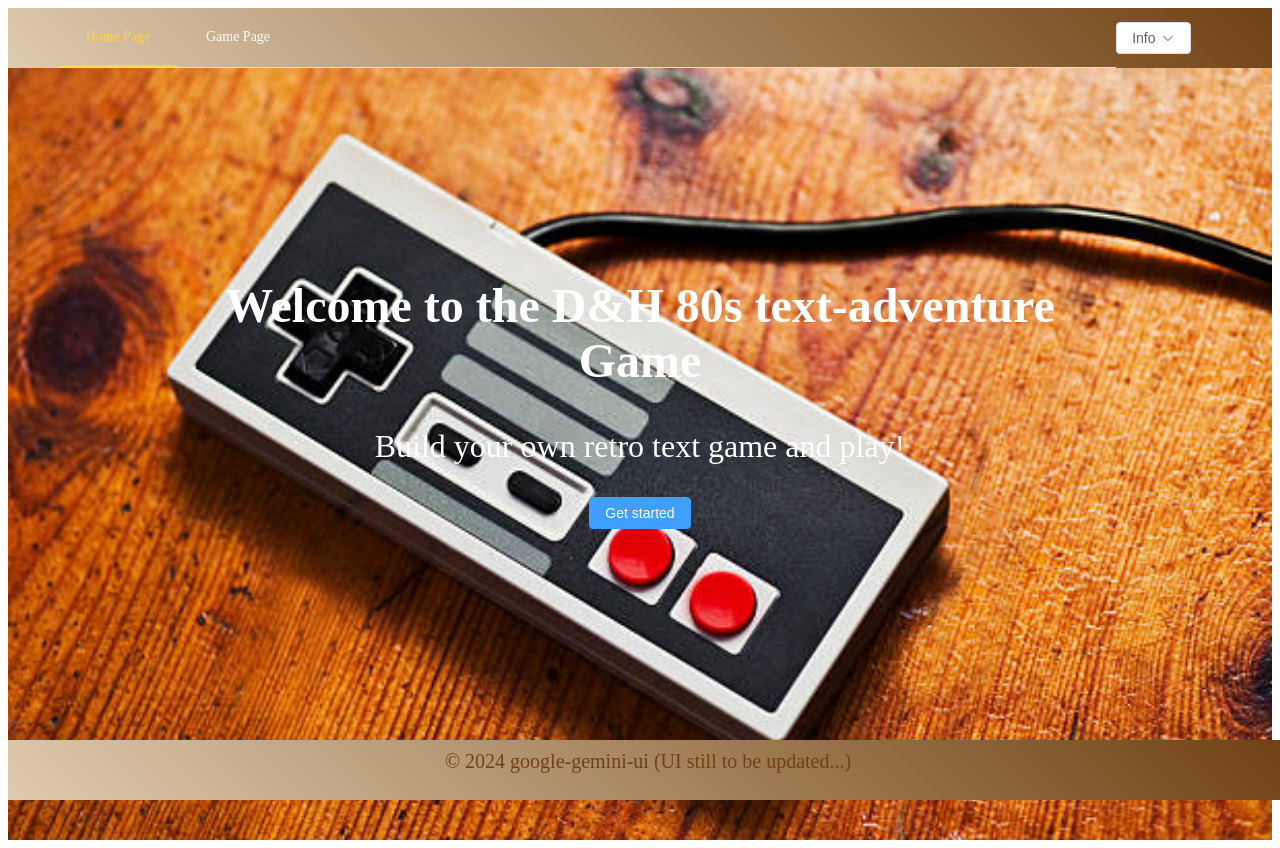
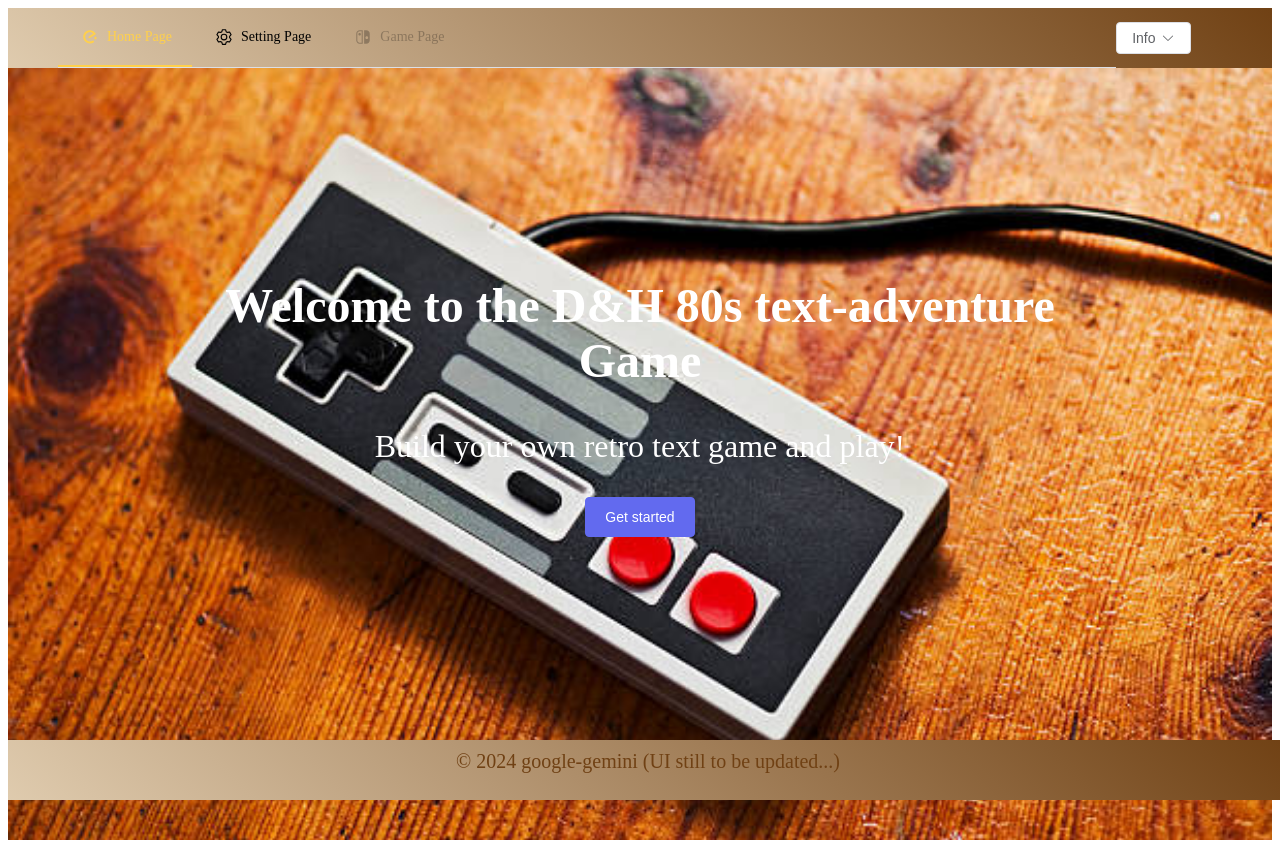
Before and after one commit to dennnnnnnnnis/Google-Gemini-App, a Vue app in the folder google-gemini-ui/: page /main-game in a window 1280 px wide. Built offline with nearby package versions, Linux system fonts and the light colour scheme.

Commit message:
Improve partial UI

```diff
--- a/google-gemini-ui/src/App.vue
+++ b/google-gemini-ui/src/App.vue
@@ -7,12 +7,13 @@
           class="el-menu-demo"
           mode="horizontal"
           background-color="transparent"
-          text-color="#fff"
+          text-color="#000000"
           active-text-color="#ffd04b"
           @select="handleSelect"
         >
-          <el-menu-item index="1">Home Page</el-menu-item>
-          <el-menu-item index="2">Game Page</el-menu-item>
+          <el-menu-item index="1"><el-icon><Eleme /></el-icon>Home Page</el-menu-item>
+          <el-menu-item index="2"><el-icon><Setting /></el-icon>Setting Page</el-menu-item>
+          <el-menu-item index="3" disabled><el-icon><SwitchFilled /></el-icon>Game Page</el-menu-item>
         </el-menu>
       </div>
       <div class = "other-links">
@@ -22,9 +23,9 @@
           </el-button>
           <template #dropdown>
             <el-dropdown-menu>
-              <el-dropdown-item command="About">About</el-dropdown-item>
-              <el-dropdown-item command="Github">GitHub</el-dropdown-item>
-              <el-dropdown-item command="Youtube">Youtube</el-dropdown-item>
+              <el-dropdown-item command="About"><el-icon><Document /></el-icon>About</el-dropdown-item>
+              <el-dropdown-item command="Github"><el-icon><Platform /></el-icon>GitHub</el-dropdown-item>
+              <el-dropdown-item command="Youtube"><el-icon><VideoPlay /></el-icon>Youtube</el-dropdown-item>
             </el-dropdown-menu>
           </template>
         </el-dropdown>
@@ -34,19 +35,20 @@
       <router-view/>
     </el-main>
     <el-footer
-      style="text-align: center; font-size: 20px; position: fixed; bottom: 0; width: 100%;" class="footer">© 2024 google-gemini-ui (UI still to be updated...)
+      style="text-align: center; font-size: 20px; position: fixed; bottom: 0; width: 100%;" class="footer">© 2024 google-gemini (UI still to be updated...)
     </el-footer>
   </el-container>
 </template>
 
 <script setup>
 import { useRoute, useRouter } from 'vue-router'
-import { ArrowDown} from '@element-plus/icons-vue'
+import { ArrowDown } from '@element-plus/icons-vue'
 import { ref, watch } from 'vue';
+import { VideoPlay, Platform, Setting, Document, SwitchFilled, Eleme } from '@element-plus/icons-vue';
 
 const router = useRouter()
-const route = useRoute();  // 使用 useRoute 钩子获取当前路由信息
-const activeIndex = ref('1');  // 用 ref 创建一个响应式变量来存储活动索引
+const route = useRoute();
+const activeIndex = ref('1');
 
 watch(route, (newRoute) => {
   switch (newRoute.path) {
@@ -58,7 +60,7 @@ watch(route, (newRoute) => {
       break;
     // 添加其他路由匹配
   }
-}, { immediate: true });  // immediate: true 确保组件加载时立即运行
+}, { immediate: true });
 
 function handleSelect(index) {
   // Navigation logic based on selected menu index
@@ -92,19 +94,19 @@ function handleCommand(command) {
 
 <style scoped>
 .el-menu {
-  width: 100%; /* Ensure the menu uses the full width of its container */
-  overflow: visible; /* Make sure overflow does not hide content */
+  width: 100%;
+  overflow: visible;
 }
 
 .el-menu-item {
-  min-width: 120px; /* Ensure each item has enough width to display its content */
-  flex-shrink: 0; /* Prevents the menu items from shrinking */
+  min-width: 120px;
+  flex-shrink: 0;
 }
 
 .header-content {
   display: flex;
-  width: 100%; /* Make sure the header content uses the full width */
-  justify-content: space-between; /* Maintains space between items */
+  width: 100%;
+  justify-content: space-between;
 }
 
 .other-links{
--- a/google-gemini-ui/src/utils/pinia.js
+++ b/google-gemini-ui/src/utils/pinia.js
@@ -21,5 +21,10 @@ export const useGameStageStore = defineStore('gameStage', () => {
     function retrieveCurrStep(){
         return steps.at(-1)
     }
-    return { steps, gameNextStep, saveAnswer, retrieveCurrStep }
+    function clearGame(){
+        if (steps.length > 0){
+            steps.pop()
+        }
+    }
+    return { steps, gameNextStep, saveAnswer, retrieveCurrStep, clearGame }
 })
--- a/google-gemini-ui/src/views/HomePage.vue
+++ b/google-gemini-ui/src/views/HomePage.vue
@@ -3,10 +3,10 @@
     <div class="background-color" style="background-color: rgba(0, 0, 0, 0.8);"></div>
     <div class="text text-center">
       <div class>
-        <h1 class="">Welcome to the <span class="text-gemini">D&H 80s text-adventure</span> Game</h1>
+        <h1>Welcome to the <span class="text-gemini">D&H 80s text-adventure</span> Game</h1>
         <p class="">Build your own retro text game and play!</p>
         <div style="display: flex; flex-wrap: wrap; gap: 16px; justify-content: center; align-items: center;">
-          <el-button type="primary" @click="goToGame">Get started</el-button>
+          <el-button color="#626aef" type="primary" @click="goToGame" size="large">Get started</el-button>
         </div>
       </div>
     </div>
--- a/google-gemini-ui/src/views/MainGamePage.vue
+++ b/google-gemini-ui/src/views/MainGamePage.vue
@@ -11,25 +11,29 @@
             <el-form>
               <el-form-item :label="item.form.question" class="word-display">
                 <div v-if="item.form.answer.length>0">
-                  <el-text class="mx-1" size="large">{{ item.form.answer }}</el-text>
+                  <el-text class="mx-1" type="primary" size="large">{{ item.form.answer }}</el-text>
                 </div>
                 <div v-else>
                   <div v-if="item.form.question === 'THE END'">
                     <el-dialog
                       v-model="dialogVisible"
-                      title=""
+                      title="Congratulations!!!"
                       width="500"
                       :open-delay=5000
-                    ></el-dialog>
+                    >
+                      <span>You have finished the game!</span>
+                    </el-dialog>
                   </div>
                   <div v-else>
                     <el-input v-model="answer" type="textarea" :rows="3" placeholder="Type your answer here..."></el-input>
+                    <div class="el-right">
+                      <el-button type="primary" @click="handleSubmit" class="submit-button">Submit</el-button>
+                    </div>
                   </div>
                 </div>
               </el-form-item>
               <div class="el-right">
                 <el-avatar src="https://cube.elemecdn.com/0/88/03b0d39583f48206768a7534e55bcpng.png" class="avatar" />
-                <el-button type="primary" @click="handleSubmit" class="submit-button">Submit</el-button>
               </div>
             </el-form>
           </template>
@@ -40,13 +44,28 @@
 </template>
 
 <script setup>
-import { ref, computed } from 'vue';
+import { ref, computed, watch } from 'vue';
 import { useGameStageStore } from '@/utils/pinia';
 import { generateAnswer } from '@/api/api';
+import { useRoute } from 'vue-router'
 
 const store = useGameStageStore()
 const answer = ref("")
 const dialogVisible = ref(true)
+const route = useRoute();
+
+watch(route, (newRoute) => {
+  switch (newRoute.path) {
+    case '/':
+      store.clearGame()
+      break;
+    case '/preference':
+      store.clearGame()
+      console.log(store.steps.length)
+      break;
+    // 添加其他路由匹配
+  }
+}, { immediate: true })
 
 const handleSubmit = () => {
   let param = {
```
Also changed, not shown: google-gemini-ui/src/views/game/CharacterName.vue (+0 -15 lines), 1 other file (tests, documents, lock files or other folders).
